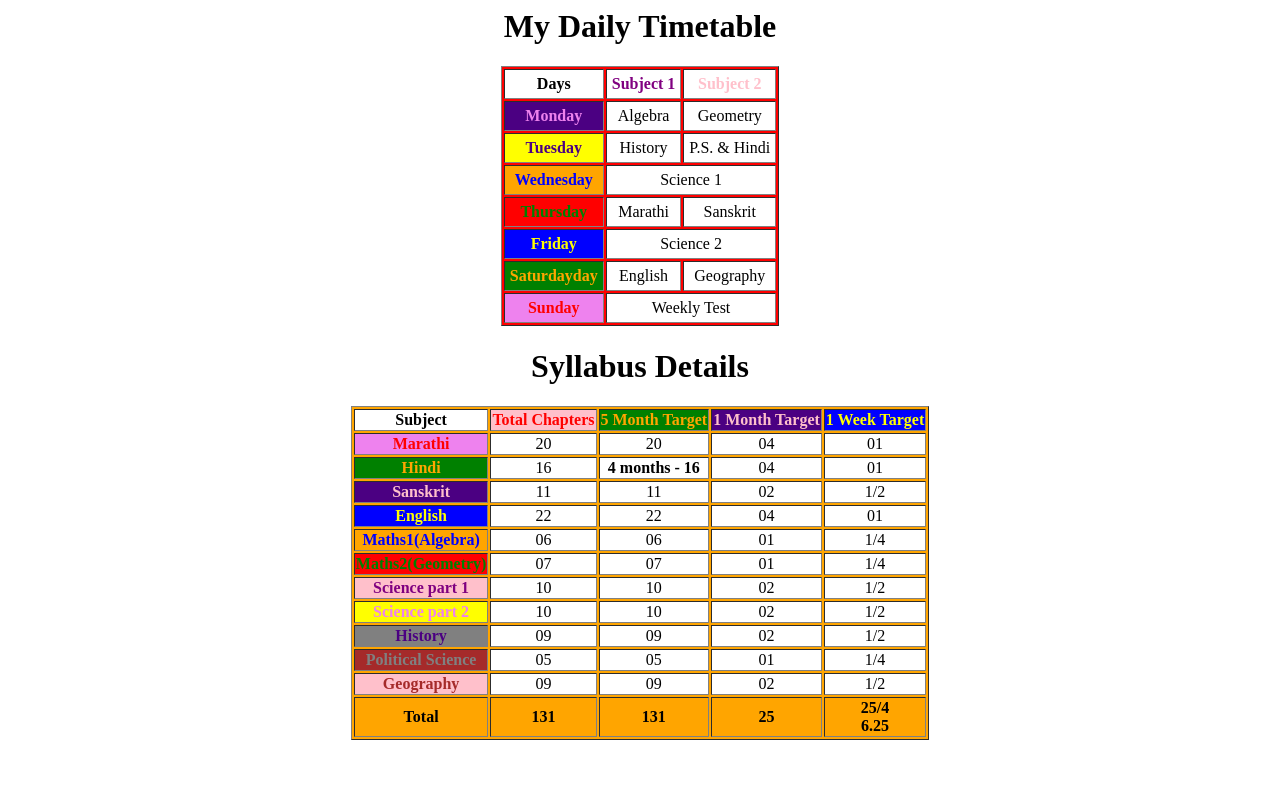
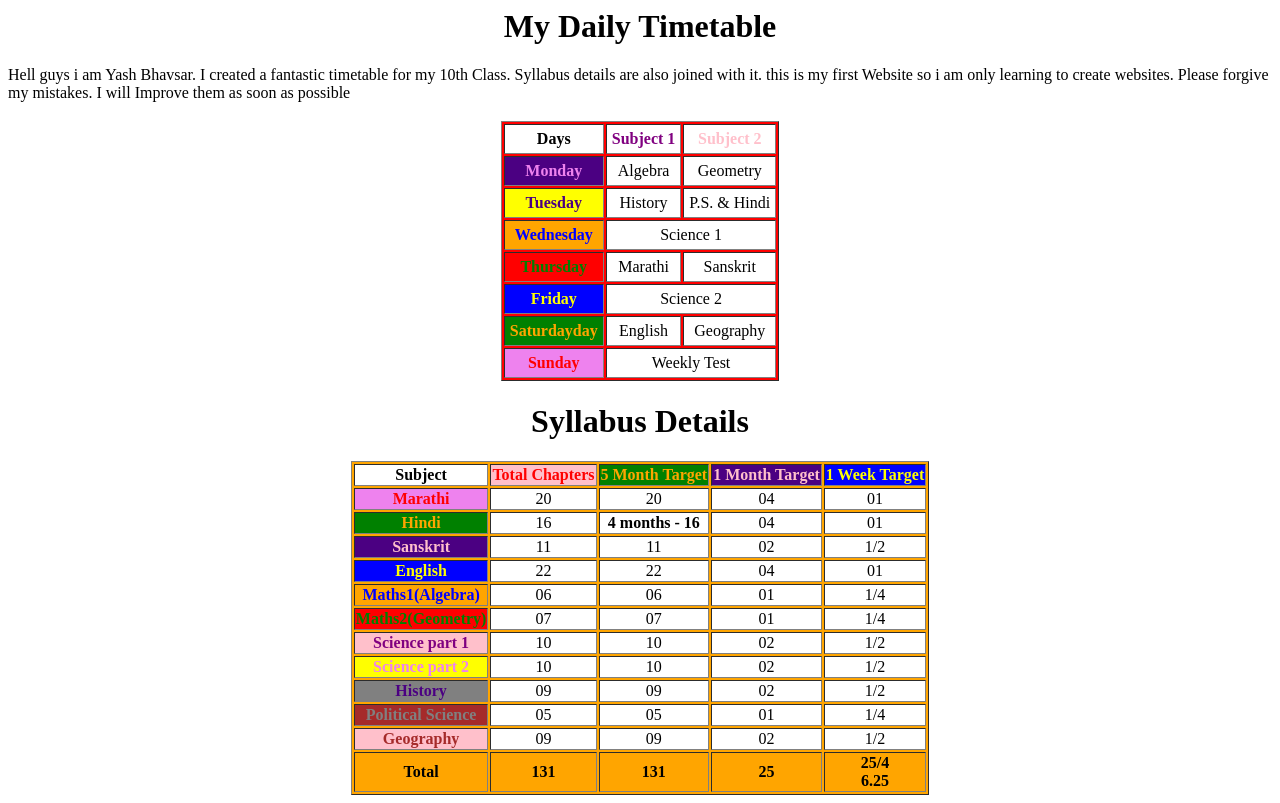
Before and after one commit to YashGames2007/SMV_10th_timetable_by_Yash_Bhavsar.github.io, a plain HTML site: page index.html in a window 1280 px wide. Drawn offline with Linux system fonts and the light colour scheme.

Commit message:
Update index.html

```diff
--- a/index.html
+++ b/index.html
@@ -1,6 +1,7 @@
 <html><head></head>
  <body>
  <h1 align="center"> My Daily Timetable </h1>
+ <p>Hell guys i am Yash Bhavsar. I created a fantastic timetable for my 10th Class. Syllabus details are also joined with it. this is my first Website so i am only learning to create websites. Please forgive my mistakes. I will Improve them as soon as possible</p>
   <h3> <p> </p><p></p>
    <table border="1" cellpadding="5" align="center" bgcolor="red">
     <thead>
```
